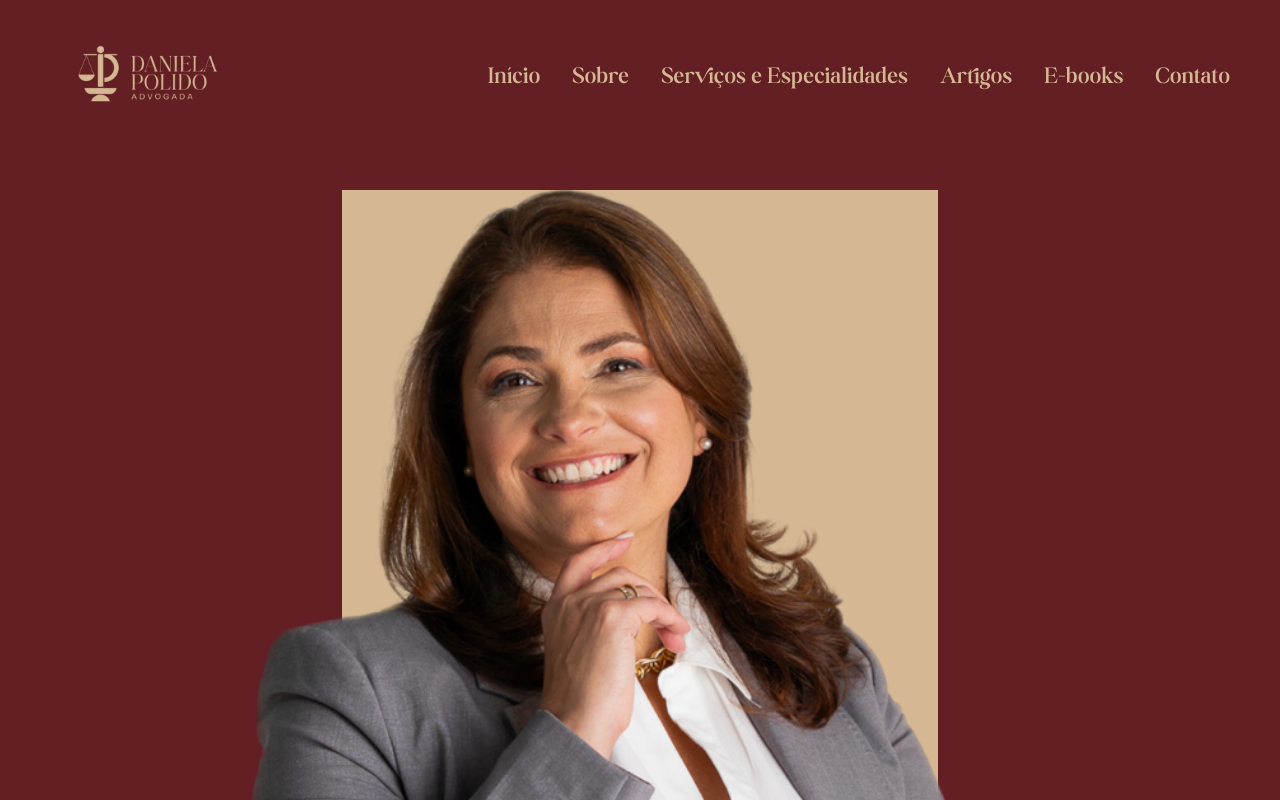
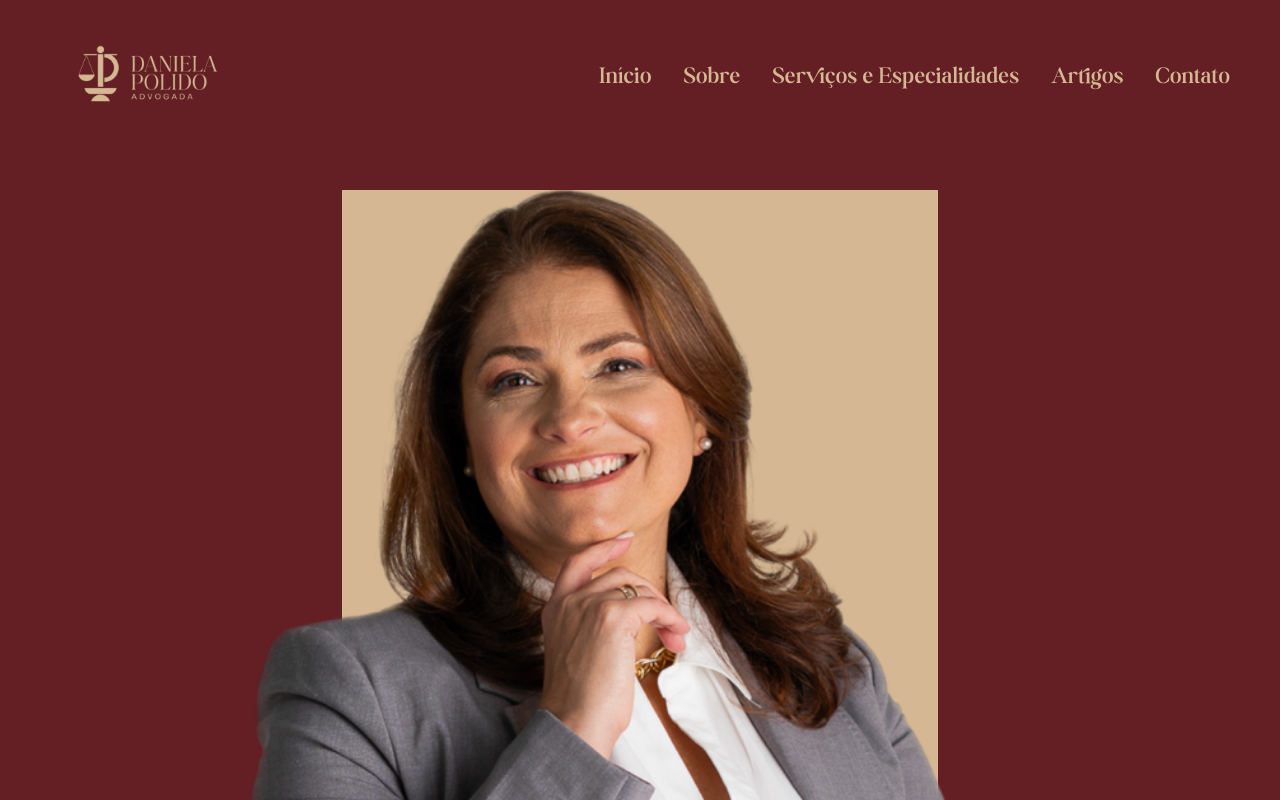
Before and after one commit to Felipeaugustobezerra/landpage-advdanielapolido, a React (Vite) app: page /welcome in a window 1280 px wide. Shown: the top 800 px of the page. Built offline with nearby package versions, Linux system fonts and the light colour scheme.

Commit message:
update navbar

```diff
--- a/src/components/Navbar/Navbar.jsx
+++ b/src/components/Navbar/Navbar.jsx
@@ -34,8 +34,8 @@ const Navbar = () => {
           Serviços e Especialidades
         </span>
         <span onClick={() => handleScroll("container-articles")}>Artigos</span>
-        <span onClick={() => handleScroll("ebooks")}>E-books</span>
-        <span onClick={() => handleScroll("contact")}>Contato</span>
+        {/* <span onClick={() => handleScroll("ebooks")}>E-books</span> */}
+        <span onClick={() => handleScroll("footer")}>Contato</span>
       </div>
     </div>
   );
--- a/src/pages/Footer/index.css
+++ b/src/pages/Footer/index.css
@@ -7,7 +7,6 @@
   display: flex;
   flex-wrap: wrap;
   width: 100%;
-  height: 100px;
   justify-content: space-around;
   align-items: center;
   background-color: var(--blue-color-primary);
```
